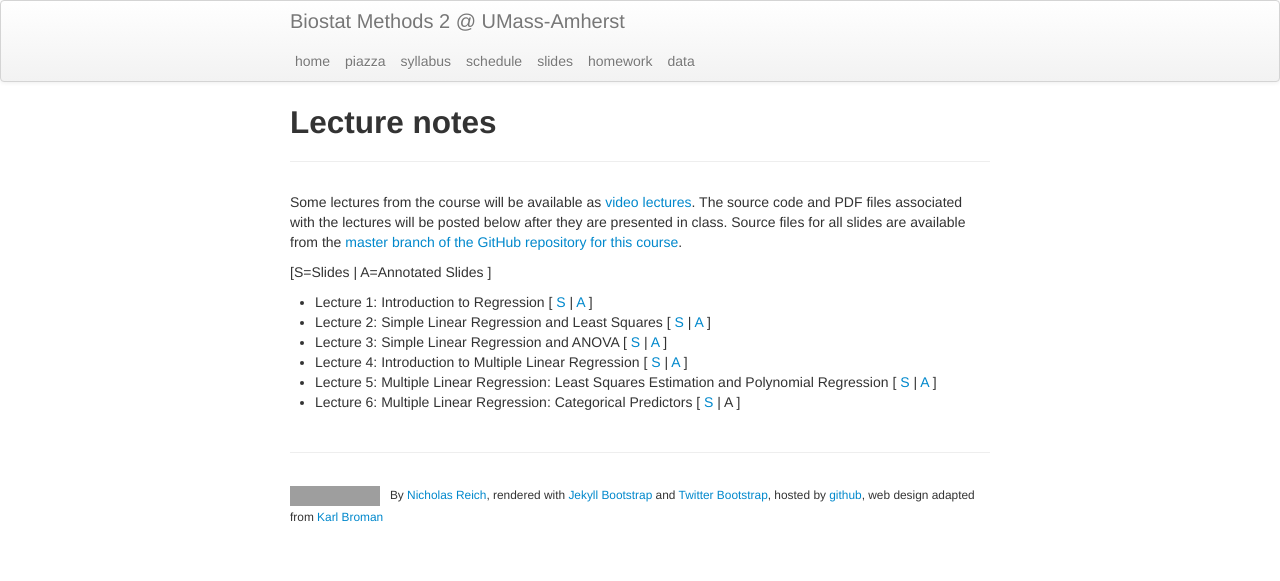
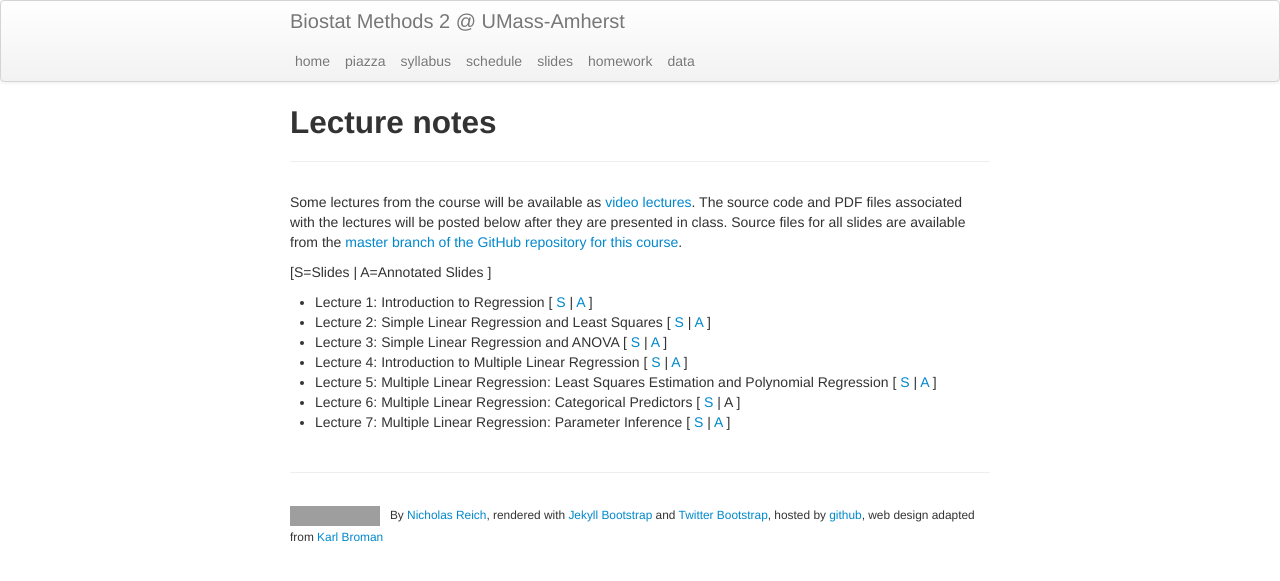
Before and after one commit to nickreich/stat-modeling-2015, a Jekyll site: the page built from pages/slides.md, in a window 1280 px wide. Shown: the top 581 px of the page. Built offline with Jekyll 4.4.1, drawn with Linux system fonts in a browser that asks for light colours; grey boxes are pictures that could not be loaded.

Commit message:
update lec7 slides.

```diff
--- a/pages/slides.md
+++ b/pages/slides.md
@@ -15,7 +15,7 @@ Some lectures from the course will be available as [video lectures](https://umas
 * Lecture 4: Introduction to Multiple Linear Regression \[ [S](../assets/lectures/lecture4-mlr-intro/lecture4-mlr-intro.pdf) \|  [A](../assets/lectures/lecture4-mlr-intro/lecture4-mlr-intro-annotated.pdf) \]
 * Lecture 5: Multiple Linear Regression: Least Squares Estimation and Polynomial Regression \[ [S](../assets/lectures/lecture5-mlr-estimation-formulation/lecture5-mlr-estimation-formulation.pdf) \|  [A](../assets/lectures/lecture5-mlr-estimation-formulation/lecture5-mlr-estimation-formulation-annotated.pdf)  \]
 * Lecture 6: Multiple Linear Regression: Categorical Predictors \[ [S](../assets/lectures/lecture6-mlr-categorical/lecture6-mlr-categorical.pdf) \|  A  \]
-
+* Lecture 7: Multiple Linear Regression: Parameter Inference \[ [S](../assets/lectures/lecture7-mlr-inference/lecture7-mlr-inference.pdf) \|  [A](../assets/lectures/lecture7-mlr-inference/lecture7-mlr-inference-annotated.pdf)  \]
 
 
 <!--
```
Also changed, not shown: 1 other file.
